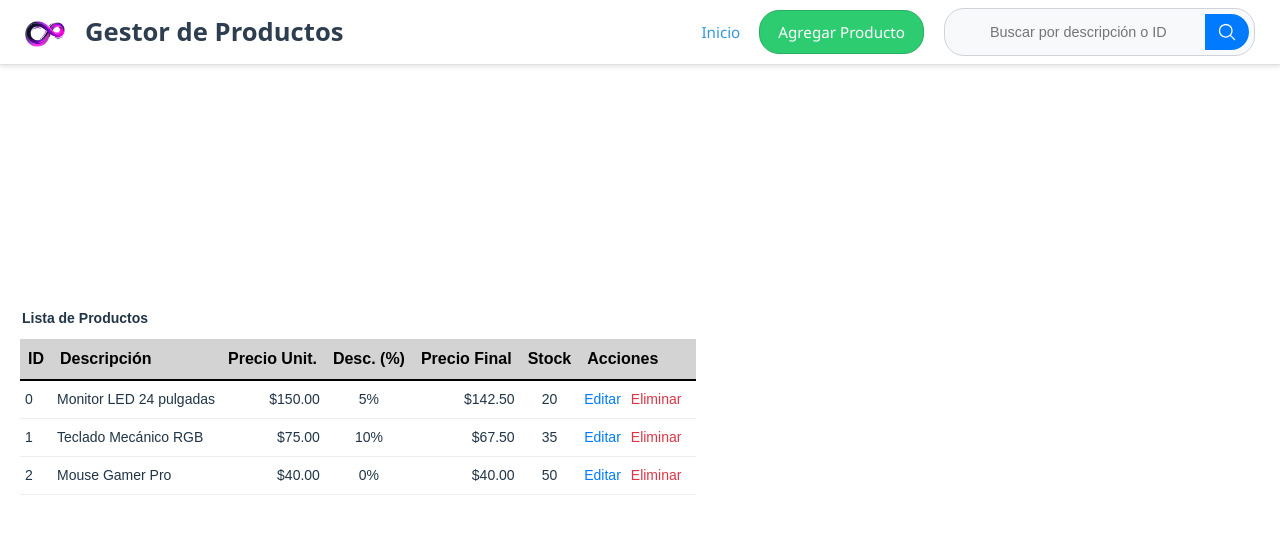
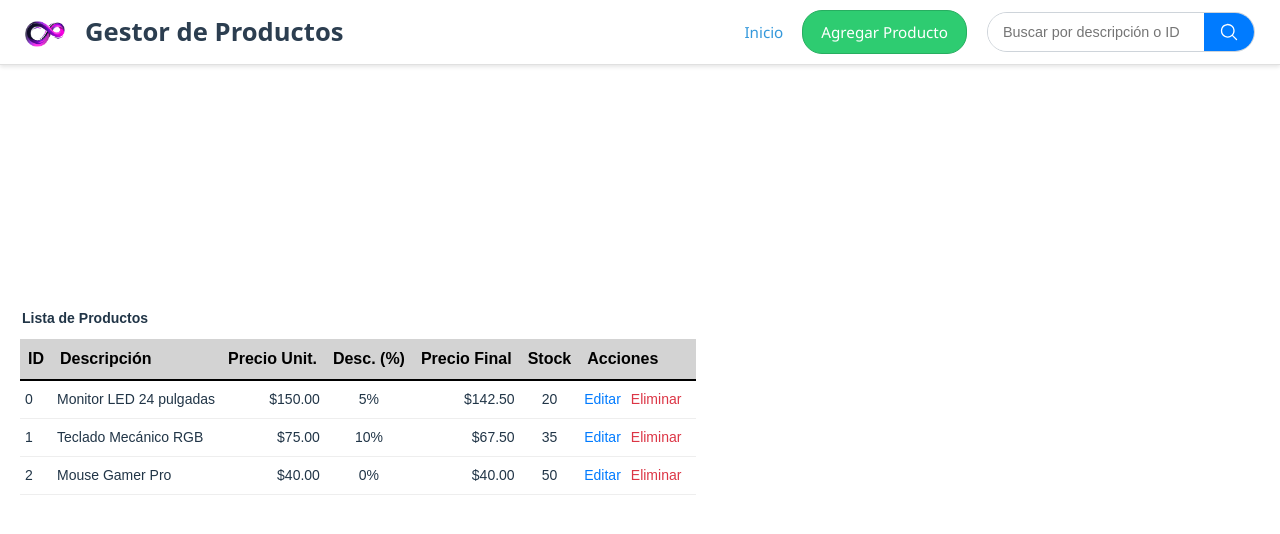
Before and after one commit to Nicolas-Barboza/pv_ejemploreact2, a React (Vite) app: page / in a window 1280 px wide. Shown: the top 534 px of the page. Built offline with nearby package versions, Linux system fonts and the light colour scheme.

Commit message:
feat: implement SearchBar component and refactor NavBar for improved search functionality

```diff
--- a/src/App.jsx
+++ b/src/App.jsx
@@ -1,12 +1,9 @@
-// src/App.jsx
-import { useEffect, useState, useCallback, useMemo } from 'react'; // Agregamos useCallback y useMemo
-// import UsuarioForm from './components/UsuarioForm'; // Renombrar a ProductForm
-// import UsuarioTabla from './components/UsuarioTabla'; // Renombrar a ProductList/ProductItem
+import { useEffect, useState, useCallback, useMemo } from 'react';
 import NavBar from './components/NavBar';
-import ProductForm from './components/ProductForm'; // Nuevo componente (a crear)
-import ProductList from './components/ProductList'; // Nuevo componente (a crear)
+import ProductForm from './components/ProductForm';
+import ProductList from './components/ProductList';
 
-let nextId = 0; // Para generar IDs de productos
+let nextId = 0; // ID inicial para los productos
 
 function App() {
   // Estado para la lista de productos. Iniciamos con un array vacío o datos de ejemplo.
@@ -38,11 +35,9 @@ function App() {
       const precio = parseFloat(productoActual.precioUnitario) || 0;
       const desc = parseFloat(productoActual.descuento) || 0;
       const precioConDesc = precio * (1 - desc / 100);
-      // Es buena práctica redondear a 2 decimales para precios
       setProductoActual(p => ({ ...p, precioConDescuento: parseFloat(precioConDesc.toFixed(2)) }));
     }
   }, [productoActual.precioUnitario, productoActual.descuento, modo]);
-
 
   // useEffect para mostrar cambios en el array de productos (como pide el TP)
   useEffect(() => {
@@ -86,9 +81,6 @@ function App() {
 
   // Filtrado de productos usando useMemo (como pide el TP)
   const productosFiltrados = useMemo(() => {
-    // Esta función SÍ debe ejecutarse cada vez que terminoBusqueda cambia,
-    // porque pre-calcula los resultados. PERO solo se mostrarán
-    // cuando el modo sea "search".
     if (!terminoBusqueda) return productos; // Devuelve todos si no hay término
     const busquedaLower = terminoBusqueda.toLowerCase();
     return productos.filter(producto =>
@@ -104,7 +96,7 @@ function App() {
     } else {
         setModo("list"); // Si el input está vacío, muestra la lista completa
     }
-  }, [terminoBusqueda]); // Depende de terminoBusqueda para decidir qué hacer
+  }, [terminoBusqueda,setModo]); // Depende de terminoBusqueda para decidir qué hacer
 
 
   // Renderizado condicional basado en el modo
@@ -142,13 +134,12 @@ function App() {
   return (
     <>
       <div>
-        <NavBar
-          // Pasamos el estado y el setter para terminoBusqueda
-          terminoBusquedaProp={[terminoBusqueda, setTerminoBusqueda]}
-          modo={[modo, setModo]}
-          handleClickBuscar={handleBuscarClick} // Pasamos la nueva función de búsqueda
+         <NavBar
+          terminoBusquedaProp={[terminoBusqueda, setTerminoBusqueda]} // Se mantiene igual
+          modo={[modo, setModo]} // Se mantiene igual, NavBar extraerá setModo
+          handleClickBuscar={handleBuscarClick} // Se mantiene igual
         />
-        <div  style={{ paddingTop: "60px", padding: "20px" }}> {/* Añade un poco de padding al contenido */}
+        <div  style={{ paddingTop: "60px", padding: "20px" }}>
           {renderContent()}
         </div>
       </div>
--- a/src/components/HeaderTabla.jsx
+++ b/src/components/HeaderTabla.jsx
@@ -1,15 +1,15 @@
 // src/components/HeaderTabla.jsx
 function HeaderTabla({ columnas }) {
     const style = {
-        fontFamily: "Arial", // Puedes ajustar estos estilos
-        backgroundColor: "lightgrey", // Un color un poco más neutro
+        fontFamily: "Arial",
+        backgroundColor: "lightgrey",
         color: "black",
         padding: "8px",
         textAlign: "left"
     };
   return (
     <thead>
-        <tr style={{ borderBottom: "2px solid black" }}> {/* Línea separadora */}
+        <tr style={{ borderBottom: "2px solid black" }}>
             {
                 columnas.map((texto, index) => <th key={index} style={style}>{texto}</th>)
             }
--- a/src/components/NavBar.jsx
+++ b/src/components/NavBar.jsx
@@ -1,34 +1,41 @@
+// src/components/NavBar.jsx
 import Logo from "./Logo";
-import SearchIcon from "./SearchIcon";
+import SearchBar from "./SearchBar"; // Importamos el nuevo componente
 import Styles from "./NavBar.module.css";
 
+
 function NavBar(props) {
+    // Extraemos terminoBusqueda y setTerminoBusqueda de la prop terminoBusquedaProp
     const [terminoBusqueda, setTerminoBusqueda] = props.terminoBusquedaProp;
-    const [modo, setModo] = props.modo;
+    // Extraemos setModo de la prop modo para manejar la navegación
+    // La prop original era modo={[modo, setModo]}, así que el segundo elemento es setModo
+    const setModo = props.modo[1];
+
 
     const handleGoHome = () => {
-        setModo("list");
-        setTerminoBusqueda(""); // Limpiar búsqueda al ir a inicio
+        setModo("list"); // Cambia el modo a 'list'
+        setTerminoBusqueda(""); // Limpia el término de búsqueda al ir a inicio
     };
 
     const handleAddNew = () => {
-        setModo("new");
+        setModo("new"); // Cambia el modo a 'new' para mostrar el formulario de nuevo producto
     };
 
-    const handleSearchIconClick = () => {
-        if (terminoBusqueda.trim() !== "") { // Solo busca si hay texto
-            props.handleClickBuscar();
-        } else {
-            // Opcional: si el input está vacío y se hace clic, volver a la lista completa
-            setModo("list");
-        }
+    // Esta función se pasará a SearchBar para manejar el cambio en el input
+    const handleSearchInputChange = (nuevoTermino) => {
+        setTerminoBusqueda(nuevoTermino);
     };
 
+    // Esta función se pasará a SearchBar para manejar el clic en el botón de búsqueda
+    // y simplemente llamará a la función handleClickBuscar que viene de App.jsx
+    const handleTriggerSearch = () => { // o el nombre que le hayas dado al handler del onClick del botón
+        props.handleClickBuscar(); // Llama directamente a la función de App.jsx
+    };
     return (
         <nav className={Styles.navBar}>
             <div className={Styles.navSection}>
                 <div className={Styles.logoContainer}>
-                    <Logo></Logo>
+                    <Logo /> {/* No necesita .children, es un componente auto-cerrado */}
                 </div>
                 <h1 className={Styles.pageTitle}>Gestor de Productos</h1>
             </div>
@@ -37,12 +44,15 @@ function NavBar(props) {
                     <a href="#" onClick={handleGoHome}>Inicio</a>
                     <a href="#" onClick={handleAddNew} className={Styles.addProducoButton}> Agregar Producto</a>
                 </div>
-                <div className={Styles.searchContainer}>
-                    <input type="text" placeholder="Buscar por descripción o ID" value={terminoBusqueda} onChange={(e) => setTerminoBusqueda(e.target.value)}></input>
-                    <button type="button" className={Styles.searchIconButton} onClick={handleSearchIconClick} aria-label="Buscar"><SearchIcon /></button>
-                </div>
+                {/* Usamos el nuevo componente SearchBar aquí */}
+                <SearchBar
+                    terminoBusqueda={terminoBusqueda}
+                    onTerminoBusquedaChange={handleSearchInputChange}
+                    onBuscar={handleTriggerSearch}
+                />
             </div>
         </nav>
     );
 }
+
 export default NavBar;
--- a/src/components/NavBar.module.css
+++ b/src/components/NavBar.module.css
@@ -75,51 +75,3 @@
     border-color: #27ae60;
     color: white;
 }
-
-.searchContainer {
-    display: flex;
-    align-items: center;
-    background-color: #f8f9fa;
-    border-radius: 20px;
-    /* Quitamos el padding-right que era para el icono no clickeable */
-    padding: 5px 5px 5px 15px; /* Ajustado para que el botón icono tenga su propio padding */
-    border: 1px solid #ced4da;
-    transition: box-shadow 0.2s ease-in-out;
-}
-
-.searchContainer:focus-within {
-    box-shadow: 0 0 0 0.2rem rgba(0, 123, 255, 0.25);
-    border-color: #80bdff;
-}
-
-.searchContainer input {
-    padding: 8px 30px;
-    border-radius: 0;
-    border: none;
-    background-color: transparent;
-    font-size: 0.9em;
-    outline: none;
-    color: #495057;
-    flex-grow: 1;
-    min-width: 150px;
-}
-
-/* Estilo para el icono de búsqueda como botón */
-.searchIconButton {
-    display: flex;
-    align-items: center;
-    justify-content: center;
-    background-color: #007bff; /* Color de botón primario */
-    color: white;
-    padding: 8px 12px; /* Padding para hacerlo similar a un botón */
-    border-radius: 0 20px 20px 0; /* Redondea solo los bordes derecho para que se una al input */
-    cursor: pointer;
-    transition: background-color 0.2s ease-in-out;
-    height: 100%; /* Para que ocupe la altura del searchContainer */
-    border: none; /* Quitamos borde si el contenedor ya lo tiene */
-    margin-left: -1px; /* Para superponer ligeramente sobre el borde del contenedor si es necesario */
-}
-
-.searchIconButton:hover {
-    background-color: #0056b3; /* Color más oscuro al pasar el ratón */
-}
--- a/src/components/ProductItem.jsx
+++ b/src/components/ProductItem.jsx
@@ -21,15 +21,14 @@ function ProductItem({ producto, onEditar, onEliminar }) {
 
     // Calcula el precio con descuento para mostrarlo, asegurando que los valores sean numéricos
     const precioUnitario = parseFloat(producto.precioUnitario) || 0;
-    const descuento = parseFloat(producto.descuento) || 0;
-    const precioConDescuentoCalculado = precioUnitario * (1 - descuento / 100);
+    const precioConDescuentoCalculado = precioUnitario * (1 - (parseFloat(producto.descuento) || 0) / 100);
 
     return (
         <tr style={itemStyle}>
             <td style={cellStyle}>{producto.id}</td>
             <td style={cellStyle}>{producto.descripcion}</td>
             <td style={{ ...cellStyle, textAlign: "right" }}>${precioUnitario.toFixed(2)}</td>
-            <td style={{ ...cellStyle, textAlign: "center" }}>{descuento}%</td>
+            <td style={{ ...cellStyle, textAlign: "center" }}>{producto.descuento}%</td>
             <td style={{ ...cellStyle, textAlign: "right" }}>${precioConDescuentoCalculado.toFixed(2)}</td>
             <td style={{ ...cellStyle, textAlign: "center" }}>{producto.stock}</td>
             <td style={cellStyle}>
--- /dev/null
+++ b/src/components/SearchBar.jsx
@@ -0,0 +1,27 @@
+// src/components/SearchBar.jsx
+import SearchIcon from "./SearchIcon";
+import Styles from "./SearchBar.module.css"; // Asegúrate que la importación es correcta
+
+function SearchBar({ terminoBusqueda, onTerminoBusquedaChange, onBuscar }) {
+    return (
+        <div className={Styles.searchContainer}> {/* Esta clase SÍ se aplica según tu imagen */}
+            <input
+                type="text"
+                placeholder="Buscar por descripción o ID"
+                value={terminoBusqueda}
+                onChange={(e) => onTerminoBusquedaChange(e.target.value)}
+                className={Styles.searchInput}
+            />
+            <button
+                type="button"
+                className={Styles.searchIconButton}
+                onClick={onBuscar}
+                aria-label="Buscar"
+            >
+                <SearchIcon />
+            </button>
+        </div>
+    );
+}
+
+export default SearchBar;
--- /dev/null
+++ b/src/components/SearchBar.module.css
@@ -0,0 +1,53 @@
+/* src/components/SearchBar.module.css */
+.searchContainer {
+    display: flex;
+    align-items: center;
+    height: 40px;
+    background-color: #f8f9fa;
+    border: 1px solid #ced4da;
+    border-radius: 20px;
+    box-sizing: border-box;
+    /* El padding izquierdo se maneja en el input, el derecho en el botón si es necesario */
+    /* padding-left: 15px; No es necesario si el input tiene su propio padding izquierdo */
+}
+
+.searchContainer:focus-within {
+    box-shadow: 0 0 0 0.2rem rgba(0, 123, 255, 0.25);
+    border-color: #80bdff;
+}
+
+.searchInput {
+    flex-grow: 1;
+    height: 100%;
+    border: none;
+    outline: none;
+    background-color: #ffffff; /* Fondo blanco explícito */
+    color: #213547; /* Color de texto oscuro explícito */
+    padding: 0 15px; /* Padding horizontal. Vertical es 0 por height:100% */
+    font-size: 0.9em;
+    /* Quitar el border-radius del input si el .searchContainer ya lo tiene y usamos overflow:hidden */
+    /* O aplicarlo así para que las esquinas internas sean cuadradas */
+    border-radius: 19px 0 0 19px; /* Para que haga juego con el contenedor si este tiene borde */
+    box-sizing: border-box;
+}
+
+.searchIconButton {
+    display: flex;
+    align-items: center;
+    justify-content: center;
+    height: 100%;
+    background-color: #007bff;
+    color: white;
+    border: none;
+    padding: 0 15px; /* Padding horizontal para el icono */
+    /* Quitar el border-radius del botón si el .searchContainer ya lo tiene y usamos overflow:hidden */
+    border-radius: 0 19px 19px 0; /* Para que haga juego con el contenedor */
+    cursor: pointer;
+    transition: background-color 0.2s ease-in-out;
+    box-sizing: border-box;
+    /* margin-left: -1px; */ /* Considerar si es necesario para unir visualmente */
+}
+
+.searchIconButton:hover {
+    background-color: #0056b3;
+}
```
